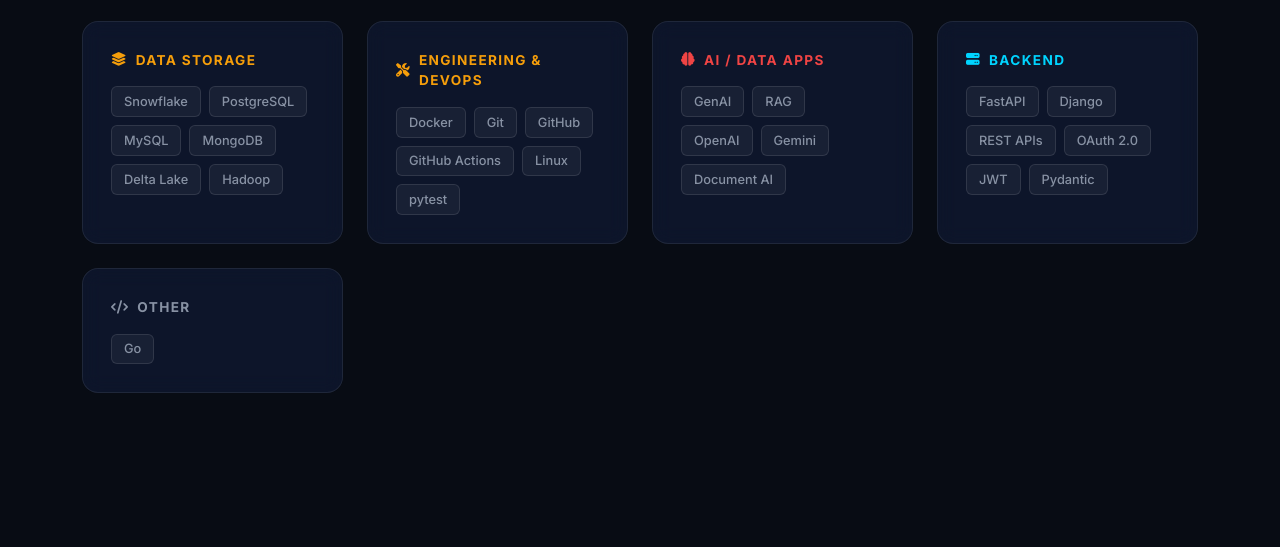
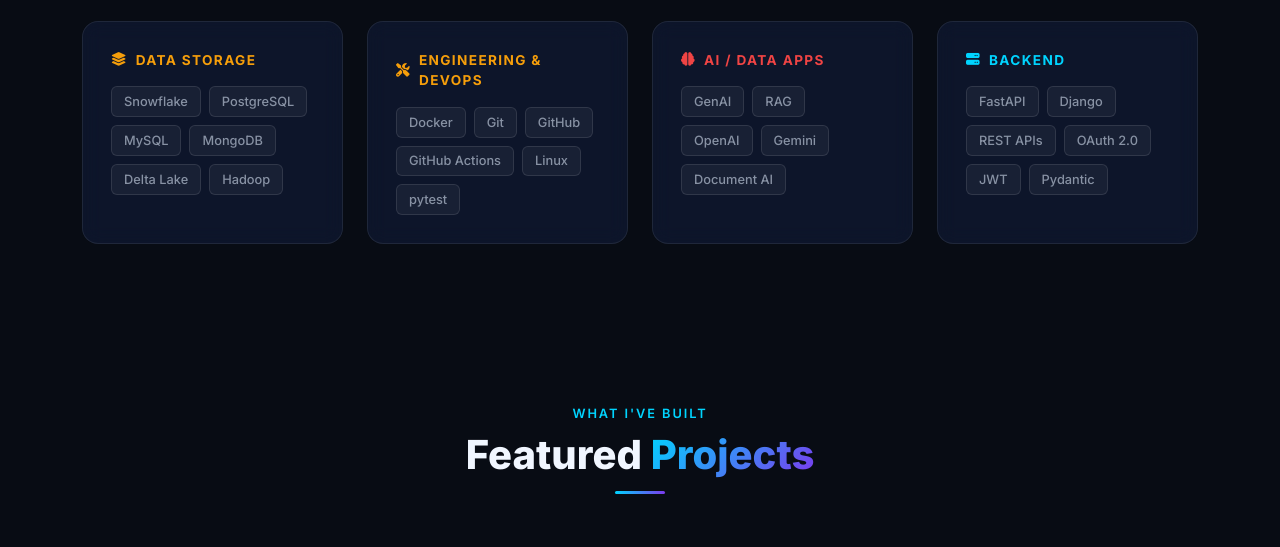
Before and after one commit to Sairaj-25/Portfolio, a plain HTML site: page index.html in a window 1280 px wide. Shown: the part 1896-2443 px from the top of the page. Drawn offline with nearby package versions, Linux system fonts and the light colour scheme.

Commit message:
new changes

```diff
--- a/index.html
+++ b/index.html
@@ -5,7 +5,7 @@
 <meta name="viewport" content="width=device-width, initial-scale=1.0"/>
 <meta name="description" content="Sairaj Jadhav – Data Engineer from Pune. Builds cloud data pipelines, ETL/ELT workflows and scalable data platforms using Python, SQL, Databricks, Snowflake, Airflow and dbt on GCP and Azure."/>
 <meta name="keywords" content="Data Engineer, Python Data Engineer, Cloud Data Engineer, Databricks Data Engineer, Snowflake, Airflow, dbt, PySpark, GCP, Azure, ETL, ELT, Data Pipeline, Data Warehouse"/>
-<title>Sairaj Jadhav | Data Engineer | Python · Databricks · Snowflake · Airflow</title>
+<title>Sairaj Jadhav | Data Engineer | Python · Databricks · Snowflake · Airflow · Azure · GCP</title>
 <link rel="preconnect" href="https://fonts.googleapis.com">
 <link rel="preconnect" href="https://fonts.gstatic.com" crossorigin>
 <link href="https://fonts.googleapis.com/css2?family=Inter:wght@300;400;500;600;700;800&display=swap" rel="stylesheet">
@@ -198,14 +198,6 @@
             <span class="skill-tag">FastAPI</span><span class="skill-tag">Django</span>
             <span class="skill-tag">REST APIs</span><span class="skill-tag">OAuth 2.0</span>
             <span class="skill-tag">JWT</span><span class="skill-tag">Pydantic</span>
-          </div>
-        </div>
-      </div>
-      <div class="col-md-6 col-lg-3 fade-in-up">
-        <div class="skill-category-card">
-          <div class="skill-category-title" style="color:#8892a4"><i class="fas fa-code"></i> Other</div>
-          <div class="skill-tags">
-            <span class="skill-tag">Go</span>
           </div>
         </div>
       </div>
```
